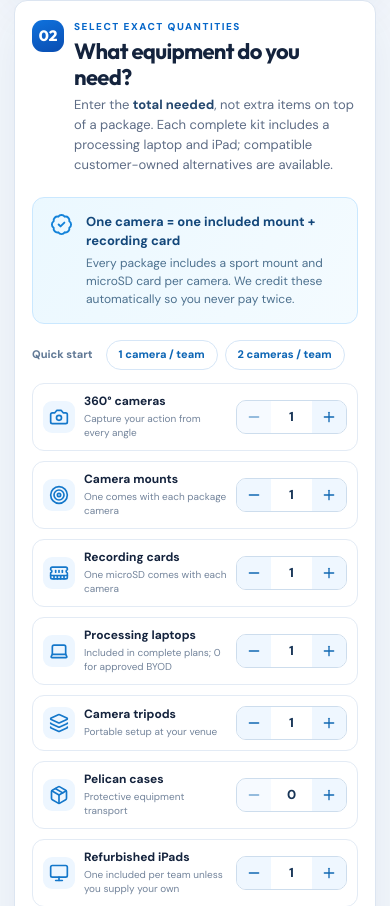
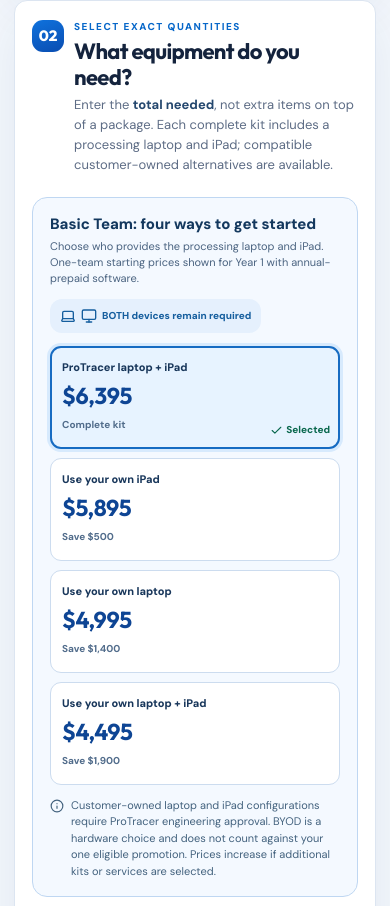
Before and after one commit to I-Dabble/ProTracer-sales-dashboard, a Next.js app: page / in a window 390 px wide. Shown: the part 2138-3044 px from the top of the page. Built offline with nearby package versions, Linux system fonts and the light colour scheme.

Commit message:
Make four Basic laptop/iPad BYOD prices visible and selectable
* Surface all four Basic Team equipment source options at the top of the builder

* Style four Basic BYOD price cards with responsive and selected states

```diff
--- a/components/SalesApp.tsx
+++ b/components/SalesApp.tsx
@@ -161,6 +161,19 @@ export default function SalesApp(){
     });
     setSelectedPromotion('none');
   }
+  function chooseBasicDeviceConfig(schoolLaptop:boolean,schoolIpad:boolean){
+    // Device sourcing choices are independent of the one-promotion allowance.
+    setAnswers(a=>{
+      const prev=a.hardwareNeeds??DEFAULT_HARDWARE_NEEDS;
+      return {...a,useOwnIpad:schoolIpad,hardwareNeeds:{
+        ...prev,
+        laptops:schoolLaptop?0:Math.max(a.teams,prev.laptops),
+        ipads:schoolIpad?0:Math.max(a.teams,prev.ipads),
+      }};
+    });
+    setSelected(schoolLaptop?'byod':'basic');
+    setSelectedPromotion('none');
+  }
   function setState(state:string){
     setAnswers(a=>({...a,shippingState:state,shippingZip:''}));
     setZipStatus('empty');setZipCity('');
@@ -244,6 +257,32 @@ export default function SalesApp(){
       </section>
 
       <section className="card" aria-labelledby="equipment-heading"><div className="section-title"><span className="number">02</span><div><span className="kicker">SELECT EXACT QUANTITIES</span><h2 id="equipment-heading">What equipment do you need?</h2><p>Enter the <strong>total needed</strong>, not extra items on top of a package. Each complete kit includes a processing laptop and iPad; compatible customer-owned alternatives are available.</p></div></div>
+
+        <div className="basic-choice-panel" aria-label="Basic Team purchase configurations">
+          <div className="basic-choice-intro">
+            <div><strong>Basic Team: four ways to get started</strong><small>Choose who provides the processing laptop and iPad. One-team starting prices shown for Year 1 with annual-prepaid software.</small></div>
+            <span className="basic-choice-note"><Laptop size={16}/> <Monitor size={16}/> BOTH devices remain required</span>
+          </div>
+          <div className="basic-choice-grid" role="group" aria-label="Basic Team equipment source and first-year price">
+            {([
+              {id:'complete',laptop:false,ipad:false,title:'ProTracer laptop + iPad',amount:6395,detail:'Complete kit'},
+              {id:'ipad',laptop:false,ipad:true,title:'Use your own iPad',amount:5895,detail:'Save $500'},
+              {id:'laptop',laptop:true,ipad:false,title:'Use your own laptop',amount:4995,detail:'Save $1,400'},
+              {id:'both',laptop:true,ipad:true,title:'Use your own laptop + iPad',amount:4495,detail:'Save $1,900'},
+            ] as const).map(option=>{
+              const active=selectedBase?.package.id===(option.laptop?'byod':'basic')&&answers.useOwnIpad===option.ipad;
+              return <button key={option.id} type="button" aria-pressed={active}
+                onClick={()=>chooseBasicDeviceConfig(option.laptop,option.ipad)}
+                className={`basic-choice-tile ${active?'active':''}`}>
+                <span className="basic-choice-heading">{option.title}</span>
+                <strong className="basic-choice-price">{price(option.amount)}</strong>
+                <span className="basic-choice-detail">{option.detail}</span>
+                {active&&<span className="basic-choice-active"><Check size={13}/> Selected</span>}
+              </button>;
+            })}
+          </div>
+          <p className="basic-choice-caption"><Info size={14}/> Customer-owned laptop and iPad configurations require ProTracer engineering approval. BYOD is a hardware choice and does not count against your one eligible promotion. Prices increase if additional kits or services are selected.</p>
+        </div>
         <div className="rule"><BadgeCheck size={23}/><span><strong>One camera = one included mount + recording card</strong><small>Every package includes a sport mount and microSD card per camera. We credit these automatically so you never pay twice.</small></span></div>
         <div className="quick-set"><span>Quick start</span><button type="button" onClick={()=>{setAnswers(a=>({...a,hardwareNeeds:{...(a.hardwareNeeds??DEFAULT_HARDWARE_NEEDS),cameras:a.teams,mounts:a.teams,sdCards:a.teams,laptops:a.teams,tripods:a.teams,ipads:a.useOwnIpad?0:Math.max((a.hardwareNeeds??DEFAULT_HARDWARE_NEEDS).ipads,a.teams)}}));}}>1 camera / team</button><button type="button" onClick={()=>{setAnswers(a=>({...a,hardwareNeeds:{...(a.hardwareNeeds??DEFAULT_HARDWARE_NEEDS),cameras:a.teams*2,mounts:a.teams*2,sdCards:a.teams*2,laptops:a.teams,tripods:a.teams,ipads:a.useOwnIpad?0:Math.max((a.hardwareNeeds??DEFAULT_HARDWARE_NEEDS).ipads,a.teams)}}));}}>2 cameras / team</button></div>
         <div className="equipment-grid">{EQUIPMENT.map(e=>{const Icon=e.icon;return <div className="equipment-row" key={e.key}><div className="equipment-icon"><Icon size={20}/></div><div className="equipment-copy"><strong>{e.title}</strong><small>{e.hint}</small></div><Quantity label={e.title} min={e.key==='cameras'?1:0} max={100} value={h[e.key]} onChange={v=>changeHardware(e.key,v)}/></div>;})}</div>
```
Also changed, not shown: app/globals.css.
